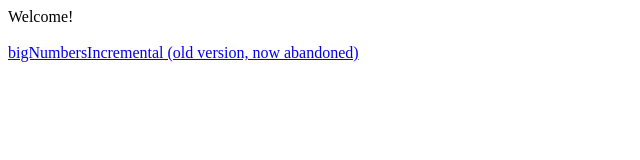
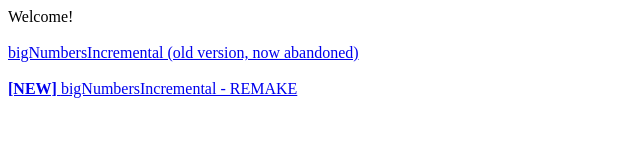
Before and after one commit to 00zerro/mainPage, a plain HTML site: page index.html in a window 1280 px wide. Shown: the whole page, without its empty margins (0-640 px from the left). Drawn offline with Linux system fonts and the light colour scheme.

Commit message:
Update index.html

```diff
--- a/index.html
+++ b/index.html
@@ -10,7 +10,8 @@
 
     Welcome!<br><Br>
 
-    <a href="https://00zerro.github.io/bignumbersincremental/">bigNumbersIncremental (old version, now abandoned)</a><br>
+    <a href="https://00zerro.github.io/bignumbersincremental/">bigNumbersIncremental (old version, now abandoned)</a><br><br>
+    <a href="https://00zerro.github.io/big-numbers-incremental-remake/"><b>[NEW] </b>bigNumbersIncremental - REMAKE</a>
 
     <script src="script.js"></script>
 </body>
```
